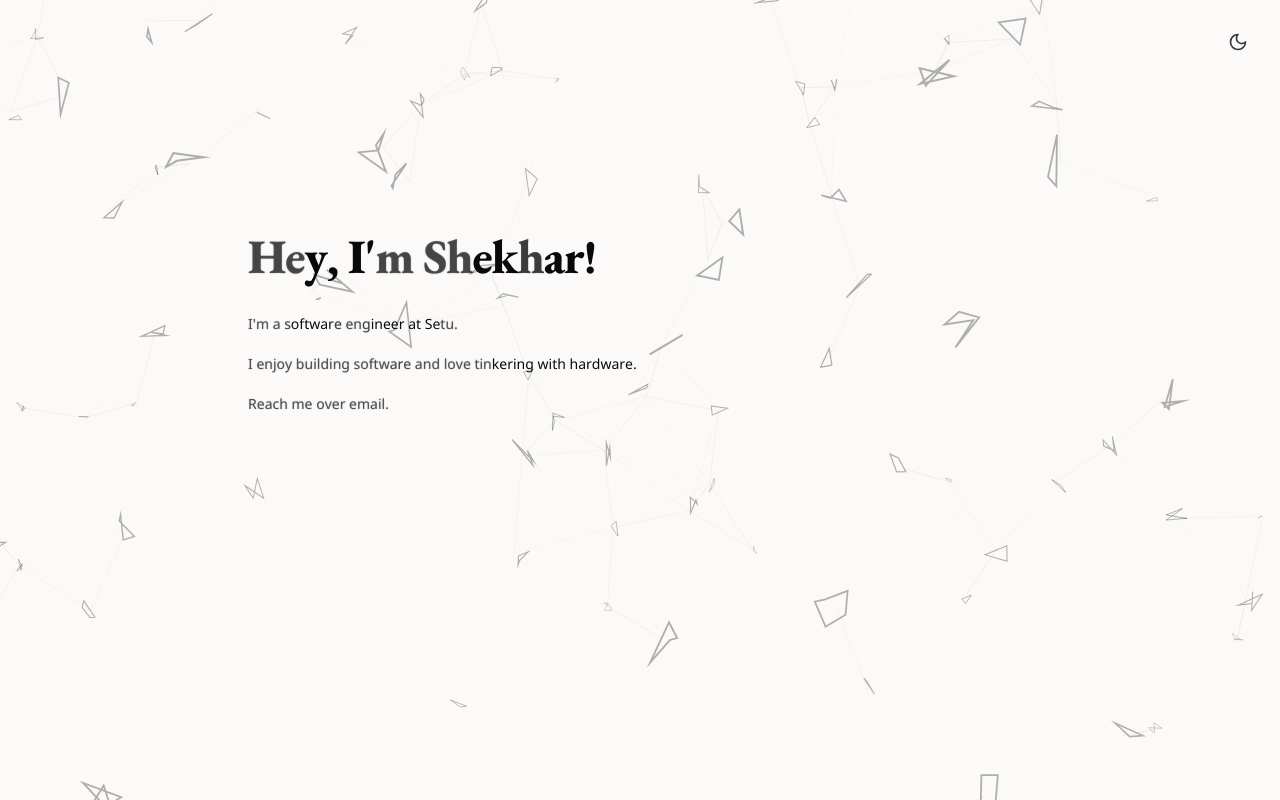
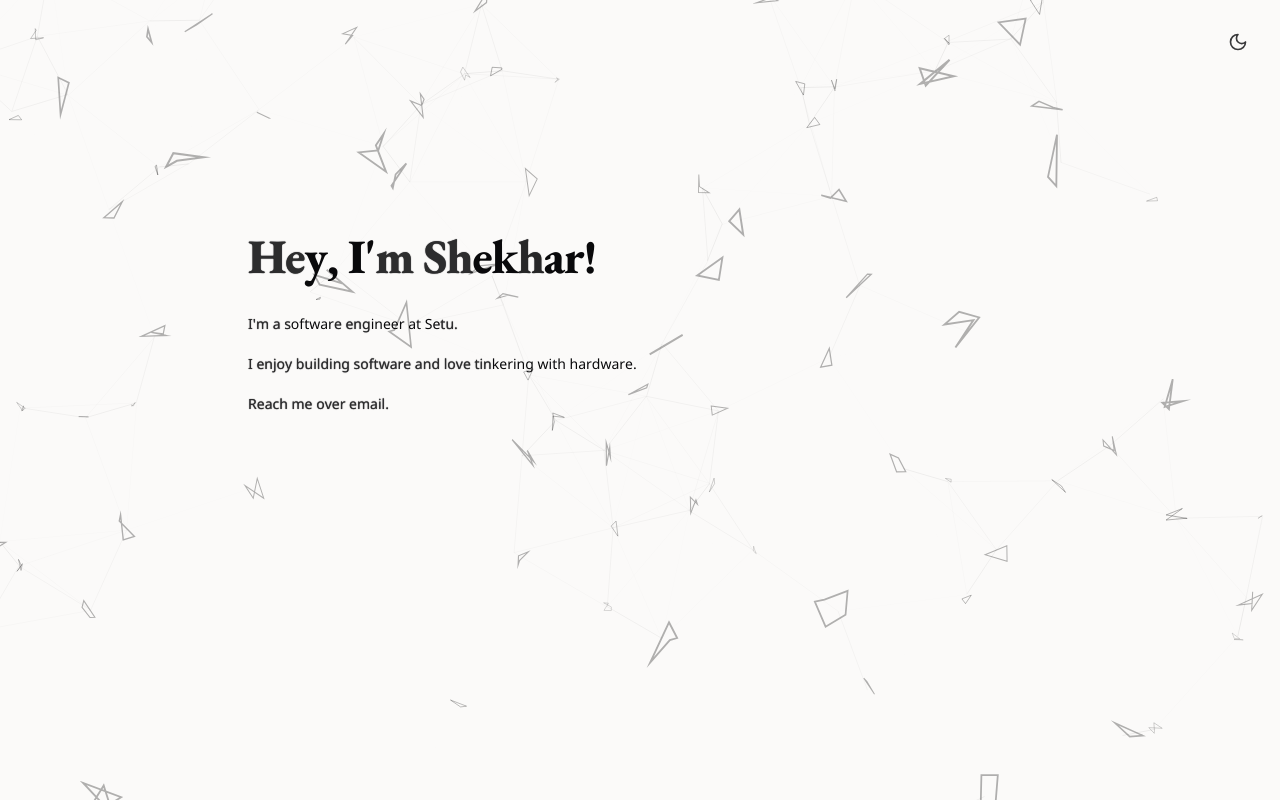
Before and after one commit to ShekharDhangar/shekhar, a Next.js app: page / in a window 1280 px wide. Built offline with nearby package versions, Linux system fonts and the light colour scheme.

Commit message:
update design

```diff
--- a/app/globals.css
+++ b/app/globals.css
@@ -23,6 +23,13 @@
 @layer base {
   * {
     @apply border-border transition-colors duration-300;
+  }
+  html, body {
+    overflow: hidden;
+    height: 100vh;
+    width: 100%;
+    margin: 0;
+    padding: 0;
   }
   body {
     @apply bg-background text-foreground/80 antialiased;
--- a/app/page.tsx
+++ b/app/page.tsx
@@ -23,8 +23,8 @@ export default function Home() {
   const parsedContent = parseText(content)
 
   return (
-    <main className="min-h-screen bg-transparent font-sans relative">
-      <div className="mx-auto px-6 sm:px-12 pt-40 pb-12 max-w-4xl relative z-100">
+    <main className="h-screen overflow-hidden bg-transparent font-sans relative">
+      <div className="mx-auto px-6 sm:px-12 pt-20 sm:pt-40 pb-6 sm:pb-12 max-w-4xl relative z-100 h-full overflow-hidden">
         <HomeContent>
           <div id="content-boundary" className="inline-block p-2">
             {parsedContent}
--- a/components/ui/base-text.tsx
+++ b/components/ui/base-text.tsx
@@ -64,10 +64,12 @@ function Character({ char, colorStyle, colorClass }: { char: string, colorStyle:
       className={cn(
         colorClass,
         "transition-all duration-500 antialiased inline-block whitespace-pre relative z-10",
-        isGlowing ? "text-foreground opacity-100" : "text-foreground/50 opacity-100"
+        isGlowing ? "text-foreground opacity-100" : "text-foreground opacity-[0.85]"
       )}
       style={{
         ...colorStyle,
+        // Ensure color is always set explicitly for Samsung browser compatibility
+        color: colorStyle?.color || (isGlowing ? 'hsl(var(--foreground))' : 'hsl(var(--foreground))'),
         textShadow: isGlowing
           ? "0 0 15px hsla(var(--foreground), 0.4), 0 0 1px currentColor"
           : "0 0 1px currentColor"
```
